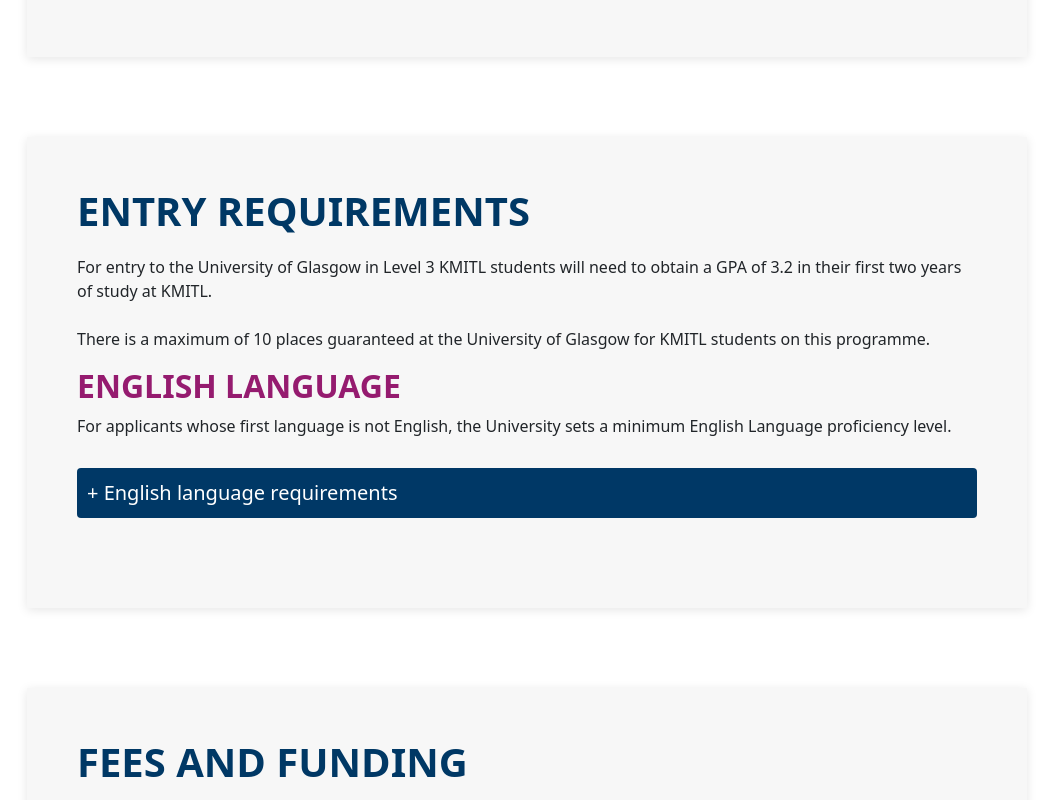
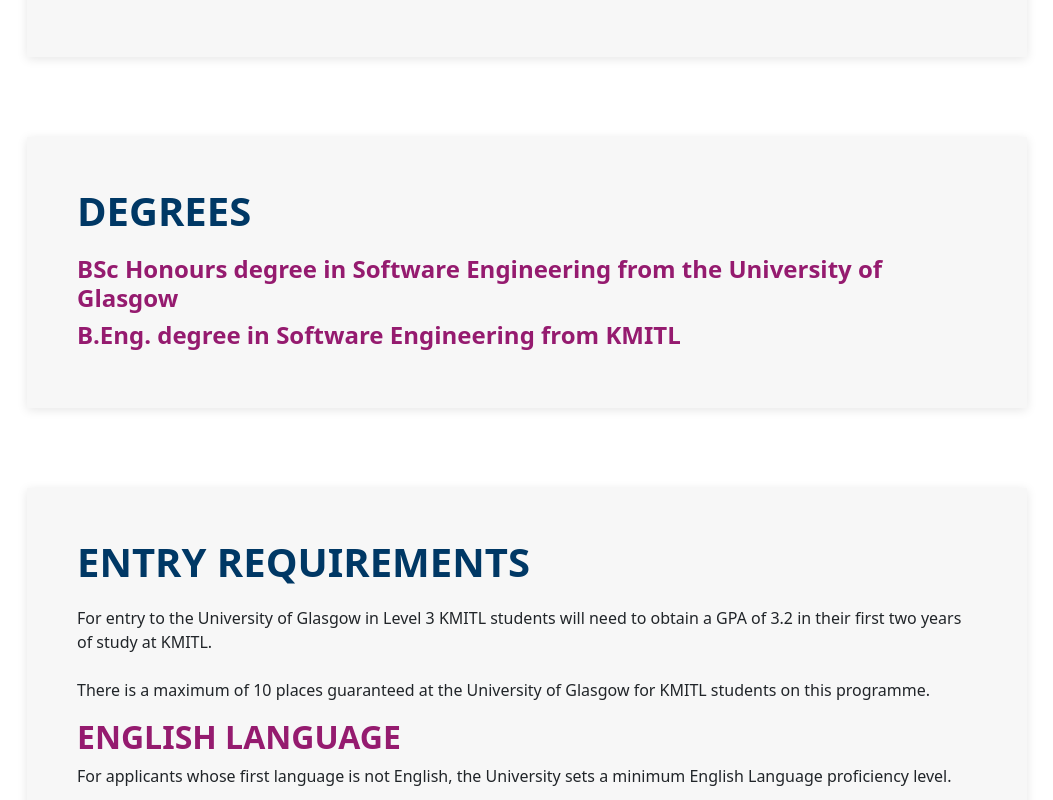
Before and after one commit to cenpnt/Web-Project, a React (Create React App) app in the folder front-end/my-app/: page /glasgow-doubledegree in a window 1280 px wide. Shown: the part 1840-2640 px from the top of the page, without its empty margins (113-1166 px from the left). Built offline with nearby package versions, Linux system fonts and the light colour scheme.

Commit message:
add degree section

```diff
--- a/front-end/my-app/src/pages/glasgow/Glasgow.css
+++ b/front-end/my-app/src/pages/glasgow/Glasgow.css
@@ -20,7 +20,8 @@
 
 .glasgow-article1,
 .glasgow-article2,
-.glasgow-article3 {
+.glasgow-article3,
+.glasgow-article4 {
   padding: 50px ;
   text-align: left;
   width: 1000px;
@@ -40,13 +41,20 @@
 
   .glasgow-article1 h1,
   .glasgow-article2 h1,
-  .glasgow-article3 h1 {
+  .glasgow-article3 h1,
+  .glasgow-article4 h1 {
     margin-bottom: 20px;
     font-weight: bold;
     color: #003865;
   }
 
   .glasgow-article2,
-  .glasgow-article3 {
+  .glasgow-article3,
+  .glasgow-article4 {
     margin-top: 80px;
   }
+
+  .glasgow-article4 h4 {
+    color: #951b6f;
+    font-weight: bold;
+  }
--- a/front-end/my-app/src/pages/glasgow/Glasgow.jsx
+++ b/front-end/my-app/src/pages/glasgow/Glasgow.jsx
@@ -66,7 +66,7 @@ function Glasgow() {
   const slides = [
     {
       image:
-        "https://dynamic-media-cdn.tripadvisor.com/media/photo-o/0a/45/1c/9d/university-of-glasgow.jpg?w=1200&h=1200&s=1",
+        "https://www.gla.ac.uk/media/Media_772657_smxx.jpg",
       alt: "Glasgow University picture",
       title: "KMITL-Glasgow<br/> Double-Degree Program",
       description:
@@ -74,7 +74,7 @@ function Glasgow() {
     },
     {
       image:
-        "https://dynamic-media-cdn.tripadvisor.com/media/photo-o/0a/45/1c/9d/university-of-glasgow.jpg?w=1200&h=1200&s=1",
+        "https://images.pexels.com/photos/11142526/pexels-photo-11142526.jpeg?cs=srgb&dl=pexels-lewis-ashton-117694088-11142526.jpg&fm=jpg",
       alt: "Glasgow University picture",
       title: "KMITL-Glasgow<br/> Double-Degree Program",
       description:
@@ -121,6 +121,13 @@ function Glasgow() {
           </p>
           <Detail arr={arr1} hideText={'- Course Details'} showText={'+ Course Details'}/>
       </div>
+      <div className="glasgow-article4">
+        <h1>
+          <strong>DEGREES</strong>
+        </h1>
+        <h4>BSc Honours degree in Software Engineering from the University of Glasgow</h4>
+        <h4>B.Eng. degree in Software Engineering from KMITL</h4>
+      </div>
       <div className="glasgow-article2">
         <h1>
           <strong>ENTRY REQUIREMENTS</strong>
@@ -140,7 +147,7 @@ function Glasgow() {
         <h2>TUITION FEES</h2>
         <Detail arr={arr3} hideText={"- King Mongkut's Institute of Technology Ladkrabang (KMTIL) Glasgow Undergraduate Scholarship"} showText={"+ King Mongkut's Institute of Technology Ladkrabang (KMTIL) Glasgow Undergraduate Scholarship"}/>
       </div>
-      <Footer theme={'glasgow'}/>
+      <Footer theme={'dark'}/>
     </div>
   );
 }
```
